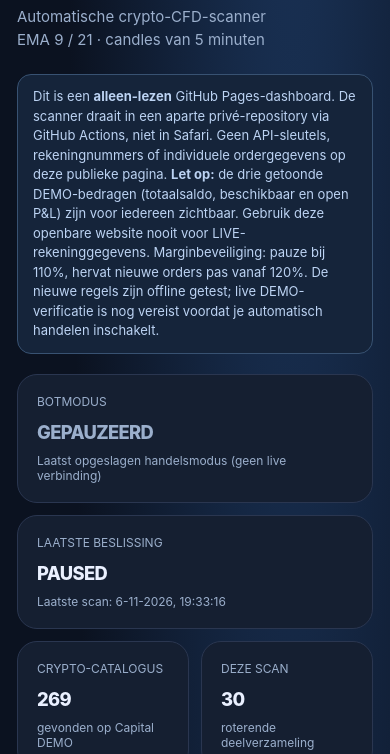
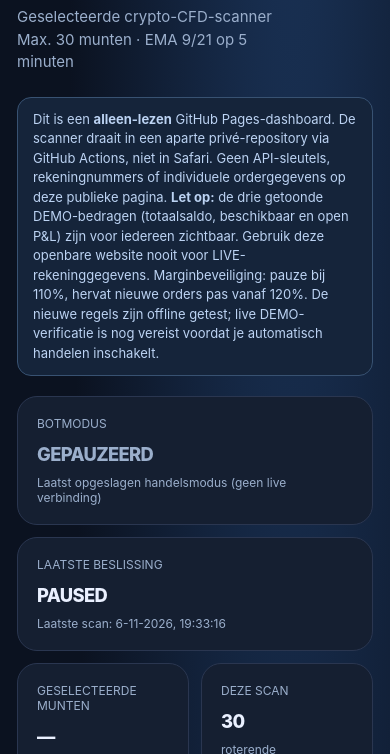
Before and after one commit to k7zyyctgbb-gif/capital-iphone-dashboard, a plain HTML site: page index.html in a window 390 px wide. Shown: the part 89-843 px from the top of the page. Drawn offline with Linux system fonts and the light colour scheme.

Commit message:
Focus iPhone dashboard on selected crypto shortlist out of broker catalog

```diff
--- a/index.html
+++ b/index.html
@@ -25,12 +25,12 @@ footer{color:var(--soft);font-size:12px;line-height:1.65;padding:20px 0 0;border
 </style>
 </head>
 <body><main>
-<header class="header"><div><div class="eyebrow">CONTROL CENTER / V14.9</div><h1 class="title">Capital · iPhone</h1><p class="subtitle">Automatische crypto-CFD-scanner<br>EMA 9 / 21 · candles van 5 minuten</p></div><div class="pill">● DEMO</div></header>
+<header class="header"><div><div class="eyebrow">CONTROL CENTER / V14.9</div><h1 class="title">Capital · iPhone</h1><p class="subtitle">Geselecteerde crypto-CFD-scanner<br>Max. 30 munten · EMA 9/21 op 5 minuten</p></div><div class="pill">● DEMO</div></header>
 <div class="notice">Dit is een <strong>alleen-lezen</strong> GitHub Pages-dashboard. De scanner draait in een aparte privé-repository via GitHub Actions, niet in Safari. Geen API-sleutels, rekeningnummers of individuele ordergegevens op deze publieke pagina. <strong>Let op:</strong> de drie getoonde DEMO-bedragen (totaalsaldo, beschikbaar en open P&amp;L) zijn voor iedereen zichtbaar. Gebruik deze openbare website nooit voor LIVE-rekeninggegevens. Marginbeveiliging: pauze bij 110%, hervat nieuwe orders pas vanaf 120%. De nieuwe regels zijn offline getest; live DEMO-verificatie is nog vereist voordat je automatisch handelen inschakelt.</div>
 <section class="grid" aria-label="Botstatus">
  <div class="card wide"><div class="label">BOTMODUS</div><div class="value" id="mode">GEEN GEGEVENS</div><div class="meta" id="age">Wachten op eerste scannerstatus</div></div>
  <div class="card wide"><div class="label">LAATSTE BESLISSING</div><div class="value" id="decision">—</div><div class="meta" id="updated">Nog geen meting</div></div>
- <div class="card"><div class="label">CRYPTO-CATALOGUS</div><div class="value" id="catalog">—</div><div class="meta">gevonden op Capital DEMO</div></div>
+ <div class="card"><div class="label">GESELECTEERDE MUNTEN</div><div class="value" id="catalog">—</div><div class="meta" id="catalog-meta">Maximaal 30 zorgvuldig gefilterd</div></div>
  <div class="card"><div class="label">DEZE SCAN</div><div class="value" id="scanned">—</div><div class="meta">roterende deelverzameling</div></div>
  <div class="card"><div class="label">GESCANDE SIGNALEN</div><div class="value" id="signals-count">—</div><div class="meta">waarvan BUY/SELL</div></div>
  <div class="card"><div class="label">SCANFOUTEN</div><div class="value" id="errors">—</div><div class="meta">controleer Actions-log</div></div>
@@ -67,7 +67,10 @@ async function refresh(){
   e('mode').className='value '+(!validScan||stale?'warn':active?'good':'muted');
   e('age').textContent = !validScan?'Wachten op eerste scan':stale?'Controleer GitHub Actions: laatste scan is ouder dan 20 minuten':'Laatst opgeslagen handelsmodus (geen live verbinding)';
   e('decision').textContent=safe(data.decision);
-  e('catalog').textContent=safe(data.catalog_total);
+  e('catalog').textContent=safe(data.selected_markets);
+  e('catalog-meta').textContent=typeof data.catalog_total==='number'
+    ? 'uit '+data.catalog_total+' cryptomarkten op Capital DEMO'
+    : 'Maximaal 30 zorgvuldig gefilterd';
   e('scanned').textContent=safe(data.markets_scanned);
   e('errors').textContent=safe(data.errors_count);
   const demoFinancials = [data.demo_equity_eur,data.demo_available_eur,data.demo_open_pnl_eur];
```
